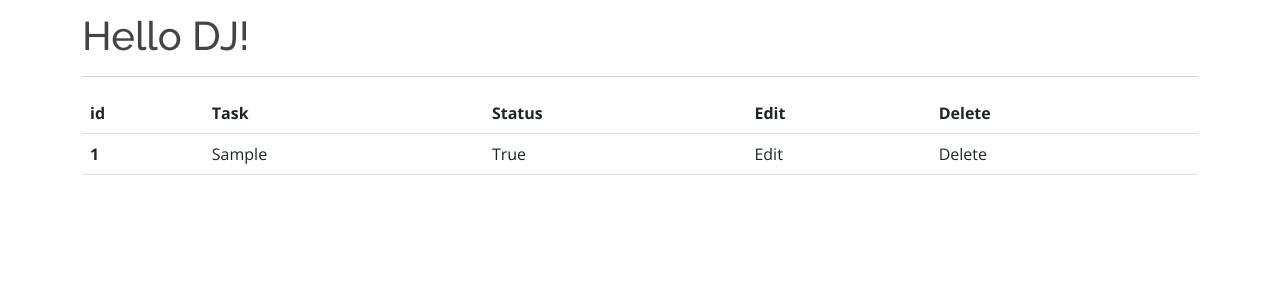
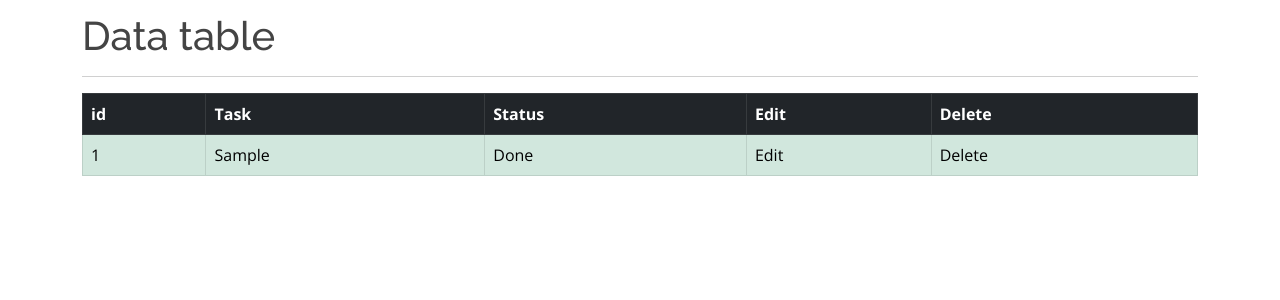
Before and after one commit to joy-ahmed/DJtds, a Django app: page /store/ in a window 1280 px wide. Shown: the part 88-388 px from the top of the page. Run offline with Django 4.2, Linux system fonts and the light colour scheme; tables that the repository leaves empty hold one stand-in row (values such as "Sample post"); some libraries are stand-ins or nearby versions.

Commit message:
conditional render and styled table

```diff
--- a/store/templates/store.html
+++ b/store/templates/store.html
@@ -1,10 +1,10 @@
 {% include "header.html" %}
 
 <div class="container" style="margin-top: 100px">
-  <h1>Hello DJ!</h1>
+  <h1>Data table</h1>
   <hr />
-  <table class="table">
-    <thead>
+  <table class="table table-bordered">
+    <thead class="table-dark">
       <tr>
         <th scope="col">id</th>
         <th scope="col">Task</th>
@@ -13,16 +13,25 @@
         <th scope="col">Delete</th>
       </tr>
     </thead>
-    {% for obj in all_tasks %}
     <tbody>
-      <tr>
-        <th scope="row">{{obj.id}}</th>
+      {% for obj in all_tasks %} {% if obj.done %}
+      <tr class="table-success">
+        <td>{{obj.id}}</td>
         <td>{{obj.task}}</td>
-        <td>{{obj.done}}</td>
+        <td>Done</td>
         <td>Edit</td>
         <td>Delete</td>
       </tr>
+      {% else %}
+      <tr>
+        <td>{{obj.id}}</td>
+        <td>{{obj.task}}</td>
+        <td>Not Done</td>
+        <td>Edit</td>
+        <td>Delete</td>
+      </tr>
+
+      {% endif %} {% endfor %}
     </tbody>
-    {% endfor %}
   </table>
 </div>
```
